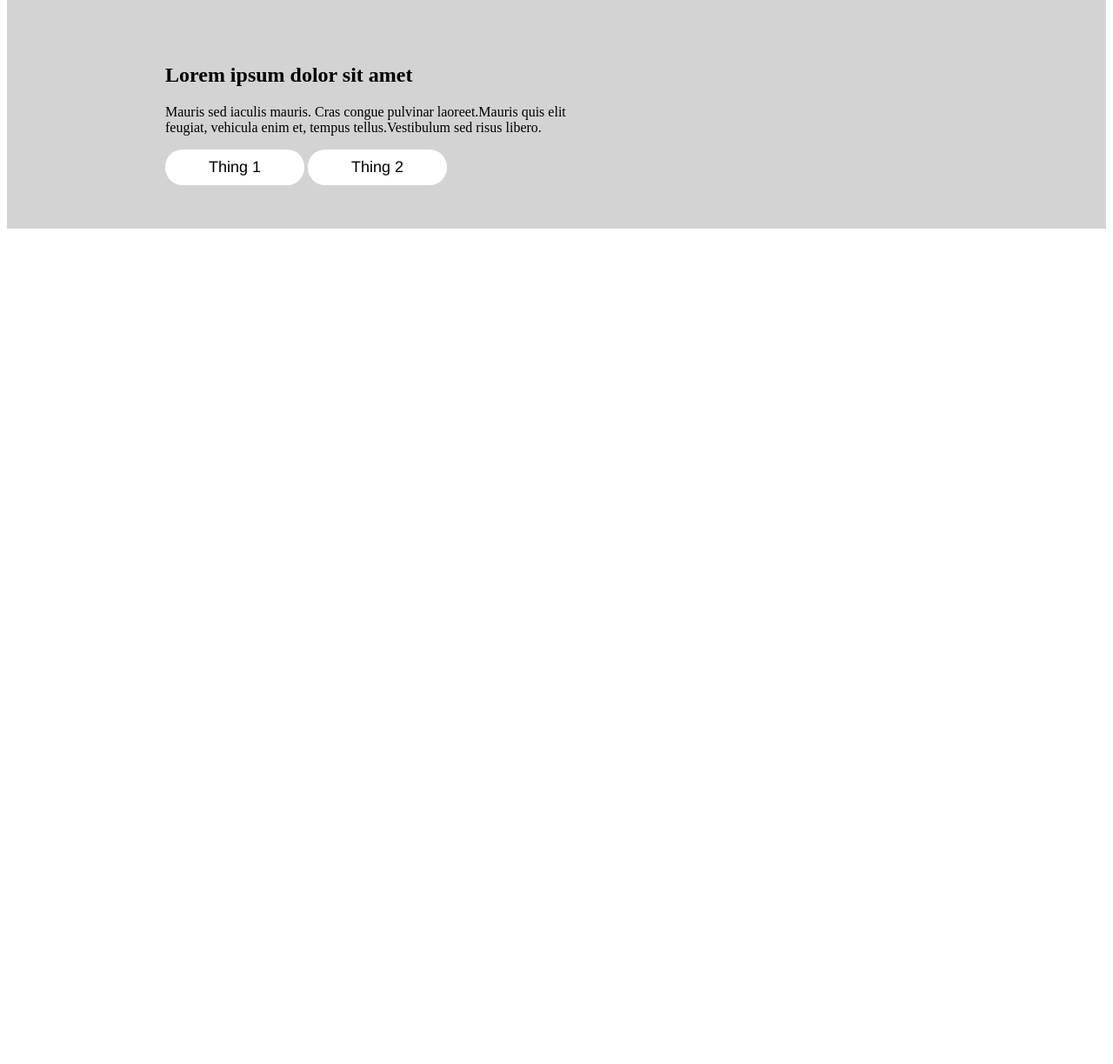
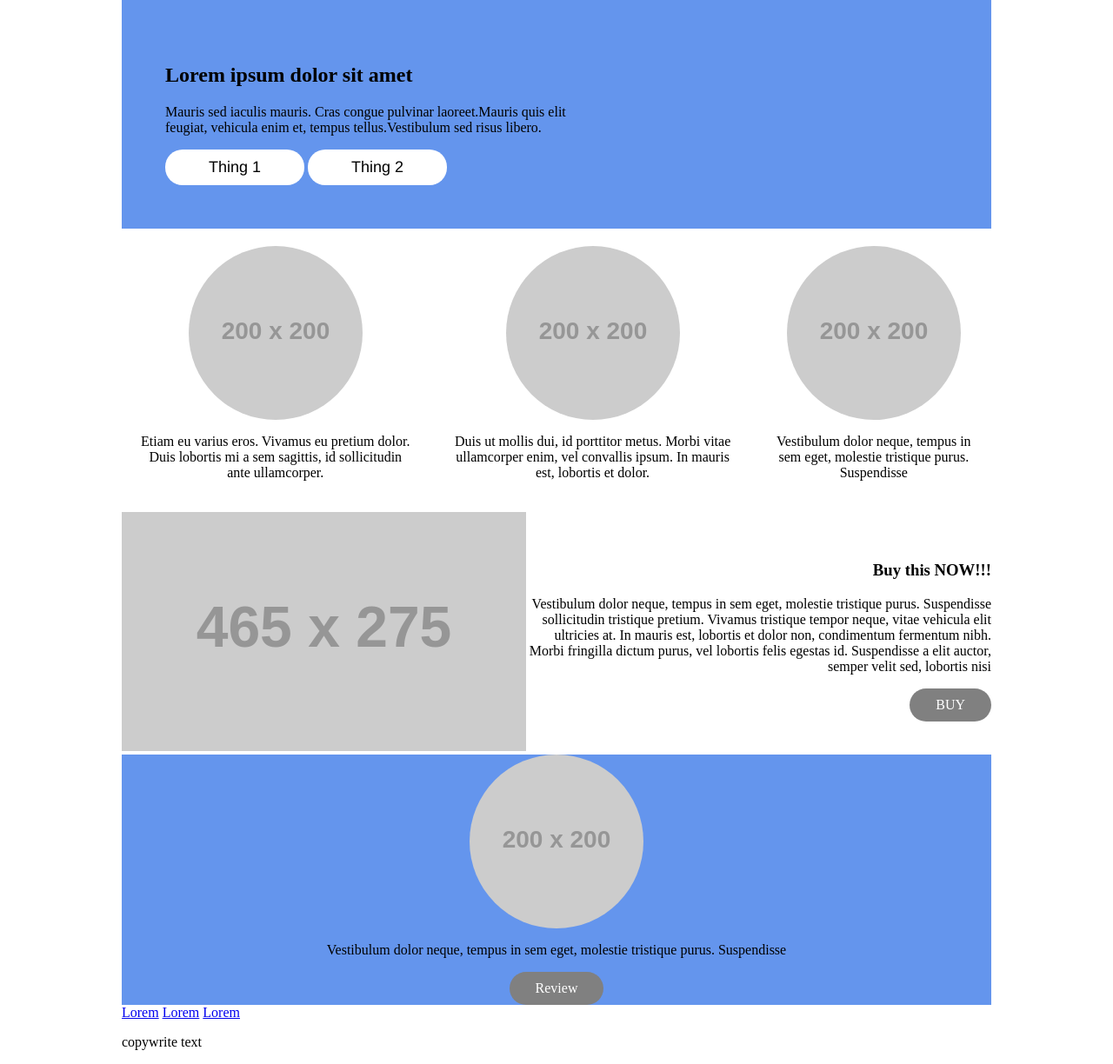
Before and after one commit to atooker/atooker.github.io, a plain HTML site: page Layout-Practice/layout_index.html in a window 1280 px wide. Shown: the part 250-1474 px from the top of the page at 87% size. Before the commit the page ends 800 px from the top, so only its background shows below. Drawn offline with Linux system fonts and the light colour scheme; placeholder pictures from the web are drawn by us.

Commit message:
adding in the rest of the layout, footer started and still needs to be finished

```diff
--- a/Layout-Practice/layout_index.html
+++ b/Layout-Practice/layout_index.html
@@ -5,8 +5,8 @@
         <link rel="stylesheet" href="layout_style.css">
     </head>
     <body>
-        <div class="promo-container">
-        <div class="main-container">
+         <div class="main-container">
+         <div class="promo-container">
         <header>
             <div class="branding"></div>
            <nav>
@@ -25,7 +25,76 @@
             </div>
          </section>
        </div>
+
+
+<!-- Section #2-->
+         <section>
+          <div class="product-features">
+              <div class="feature">
+              <div class="feature-image">
+                  <img src="http://placehold.it/200x200">
+                  </div>
+                   <p> Etiam eu varius eros. Vivamus eu pretium dolor. Duis lobortis mi a sem sagittis, id sollicitudin ante ullamcorper.</p>
+              </div>
+
+               <div class="feature">
+              <div class="feature-image">
+                  <img src="http://placehold.it/200x200">
+                  </div>
+                   <p> Duis ut mollis dui, id porttitor
+metus. Morbi vitae ullamcorper
+enim, vel convallis ipsum.
+In mauris est, lobortis et dolor.</p>
+              </div>
+
+               <div class="feature">
+              <div class="feature-image">
+                  <img src="http://placehold.it/200x200">
+                  </div>
+                   <p> Vestibulum dolor neque,
+tempus in sem eget, molestie
+tristique purus. Suspendisse</p>
+              </div>
+             </div>
+
+      <!-- Section #3-->
+     <div class="product-buy-now">
+          <div class="product-image">
+          <img src="http://placehold.it/465x275"></div>
+          <div class="product-info">
+          <h3> Buy this NOW!!!</h3>
+               <p>Vestibulum dolor neque, tempus in sem eget, molestie tristique
+purus. Suspendisse sollicitudin tristique pretium. Vivamus tristique tempor neque, vitae vehicula elit ultricies at. In mauris est, lobortis et dolor non, condimentum fermentum nibh. Morbi fringilla dictum purus, vel lobortis felis egestas id. Suspendisse
+a elit auctor, semper velit sed, lobortis nisi</p>
+         <a class="pill-button" href="#">BUY</a>
+          </div>
+              </div>
+         </section>
+
+          <!-- Section #4-->
+     <section id="product-reviews">
+          <div class="feature-image">
+                  <img src="http://placehold.it/200x200">
+                  </div>
+          <p> Vestibulum dolor neque,
+tempus in sem eget, molestie
+tristique purus. Suspendisse</p>
+          <a class="pill-button" href="#">Review</a>
+         </section>
+
+
+         <footer>
+     <div class="footer-links">
+          <a href="#">Lorem</a>
+          <a href="#">Lorem</a>
+          <a href="#">Lorem</a>
+       </div>
+
+     <div class="copywrite">
+          <p> copywrite text</p>
      </div>
- </body>
+         </footer>
+ </div>
+    </body>
 
 </html>
--- a/Layout-Practice/layout_style.css
+++ b/Layout-Practice/layout_style.css
@@ -8,7 +8,7 @@
 }
 
 .promo-container{
-    background-color: lightgrey;
+    background-color: cornflowerblue;
 
 }
 
@@ -48,3 +48,33 @@ border-radius: 20px;
     width: 60%;
    padding:50px;
 }
+/*Product Features*/
+.product-features, .product-buy-now{
+     display:flex;
+}
+
+.feature{
+     text-align:center;
+     padding: 20px;
+}
+
+.feature-image{
+     width: 200px;
+     height: 200px;
+     margin: 0 auto;
+     border-radius: 50%;
+     overflow: hidden;
+}
+
+.product-buy-now{
+     align-items: center;
+}
+.product-info{
+     text-align: right;
+}
+
+#product-reviews{
+     background-color: cornflowerblue;
+     text-align: center;
+     padding;50px;
+}
```
